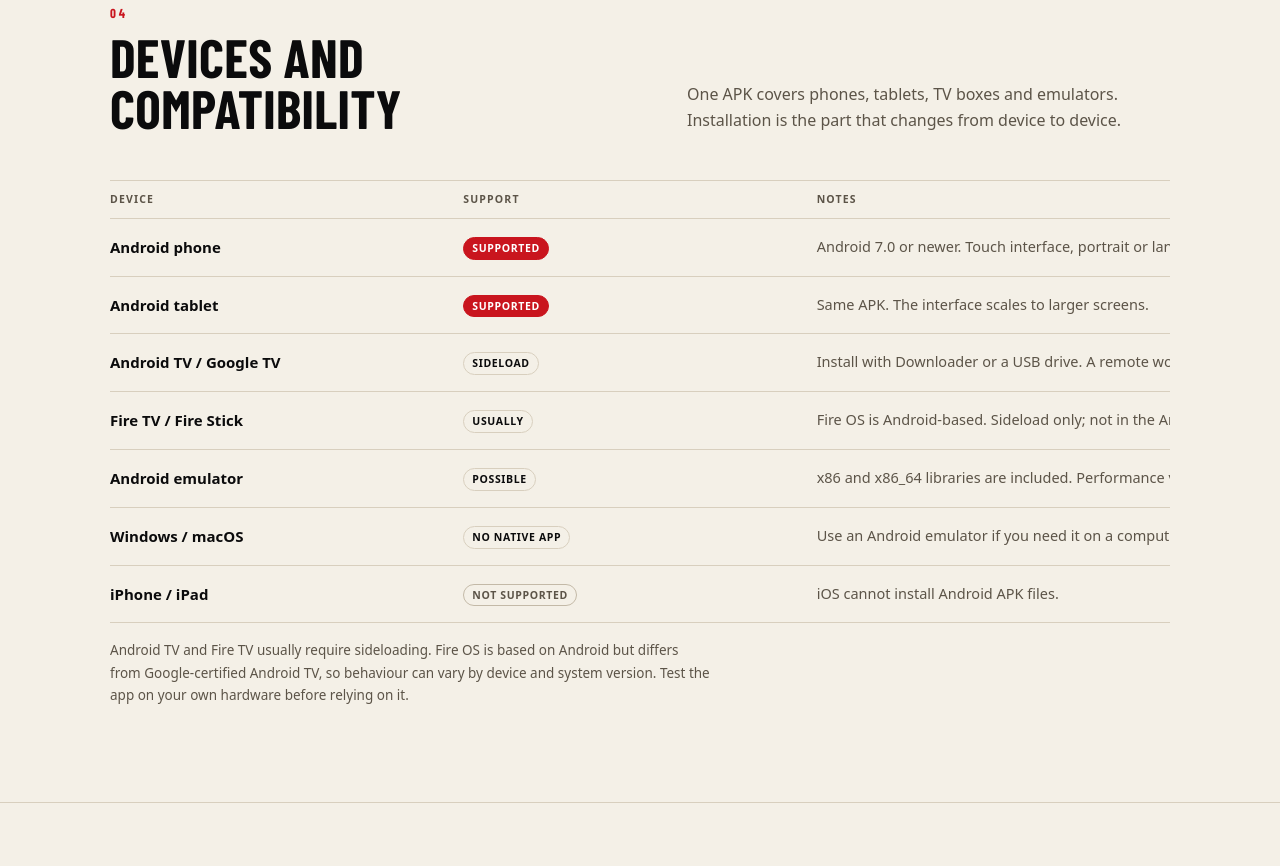
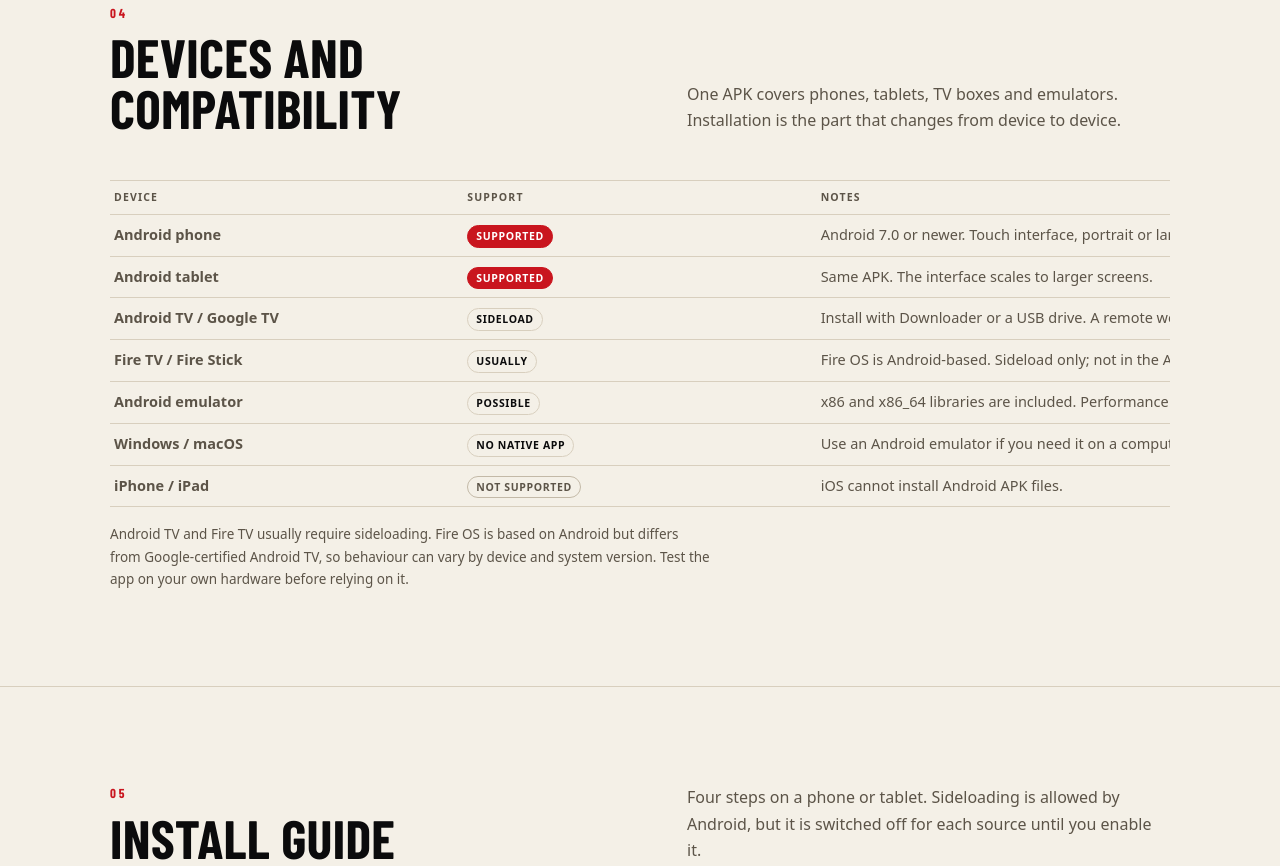
Before and after one commit to arkhan6655/dvvsttreaasms, an Astro site: page /index1 in a window 1280 px wide. Shown: the part 3048-3914 px from the top of the page. Built offline with nearby package versions, Linux system fonts and the light colour scheme; Astro itself is replaced by a stand-in of ours.

Commit message:
Fix table header/body column alignment: unify padding, borders, widths for comparison table

```diff
--- a/src/styles/global.css
+++ b/src/styles/global.css
@@ -1062,6 +1062,50 @@ summary {
   letter-spacing: 0.05em;
 }
 
+/* Comparison table: force exact column alignment */
+.table-block .data-table th,
+.table-block .data-table td {
+  width: 14.28% !important;
+  min-width: 80px;
+  padding: 8px 4px !important;
+  box-sizing: border-box !important;
+  border-bottom: 1px solid var(--line) !important;
+  border-right: none !important;
+  vertical-align: top;
+}
+
+/* Override existing padding differences */
+.table-block .data-table thead th {
+  padding: 8px 4px !important;
+  border-bottom: 1px solid var(--line) !important;
+  color: var(--muted) !important;
+  font-size: 10.5px !important;
+  font-weight: 700 !important;
+  letter-spacing: 0.11em !important;
+  text-transform: uppercase !important;
+}
+
+.table-block .data-table tbody th,
+.table-block .data-table tbody td {
+  padding: 8px 4px !important;
+  border-bottom: 1px solid var(--line) !important;
+  color: var(--muted);
+  font-size: 14.5px;
+}
+
+/* Kill first-column special width rule */
+.table-block .data-table tbody td:first-of-type {
+  width: 14.28% !important;
+}
+
+/* Mobile: maintain alignment */
+@media (max-width: 768px) {
+  .table-block .data-table th,
+  .table-block .data-table td {
+    padding: 8px 4px !important;
+  }
+}
+
 .data-table {
   width: 100%;
   border-collapse: collapse;
```
